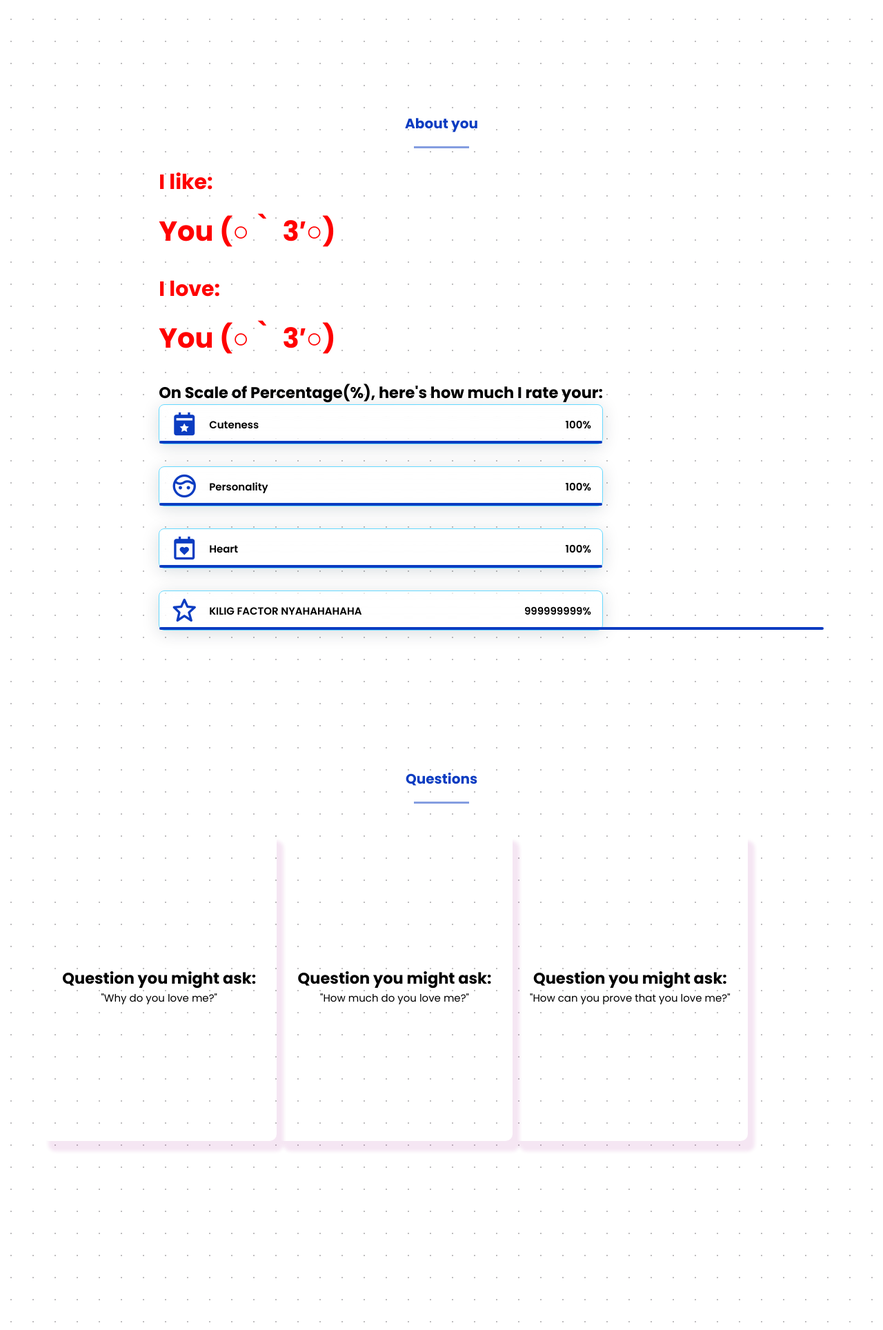
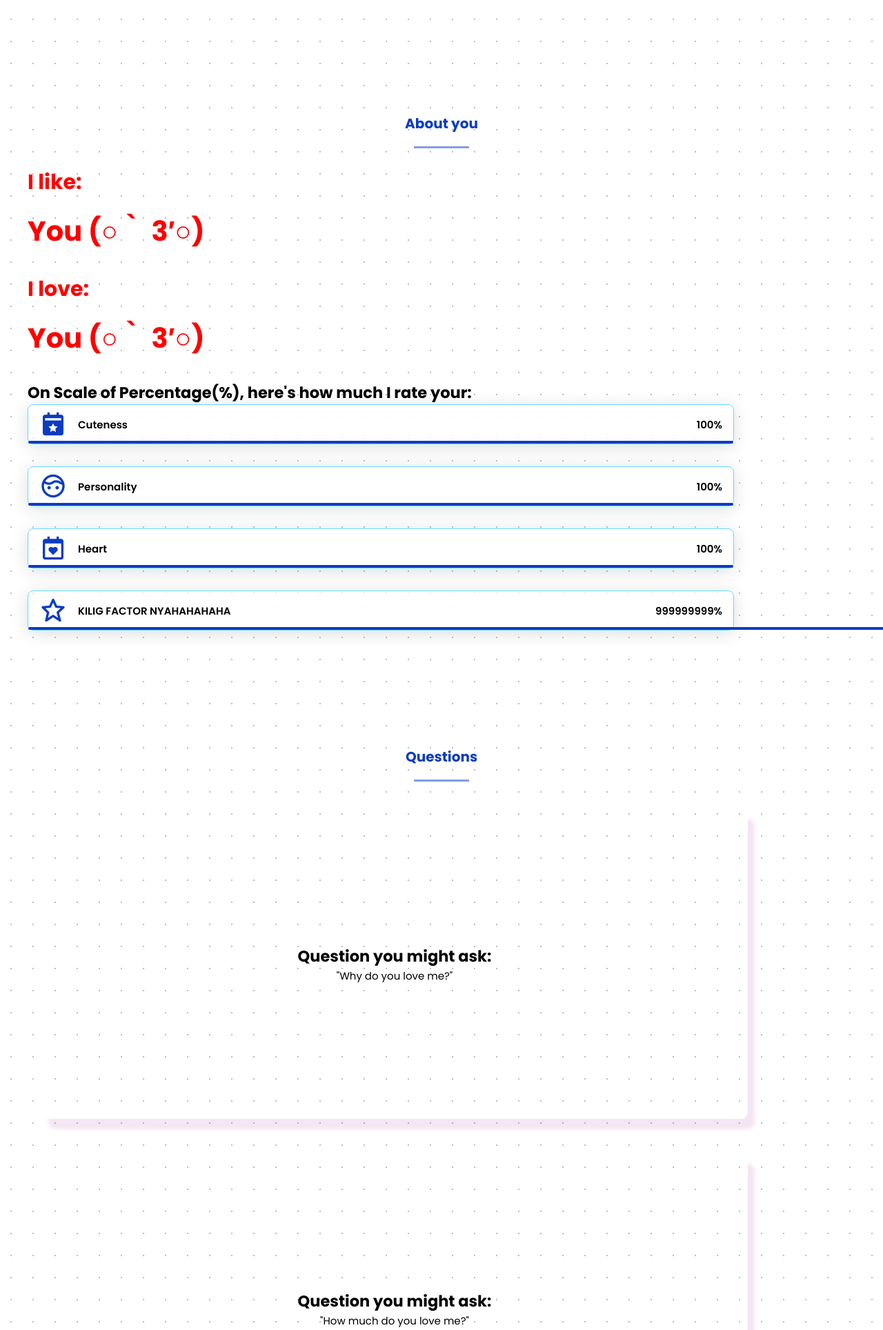
Before and after one commit to AECHE7/aeche7.github.io, a PHP site: page / in a window 1280 px wide; the page is wider, and only the part inside the window is pictured. Shown: the part 948-2876 px from the top of that part at 69% size. Run offline with PHP 8.4, Linux system fonts and the light colour scheme.

Commit message:
Update index.css

```diff
--- a/css/index.css
+++ b/css/index.css
@@ -291,7 +291,7 @@ img {
 .about__container,
 .skills__container,
 .flipcards__container {
-    display: flex;
+    display: block;
     justify-content: center;
     align-items: center;
 }
```
